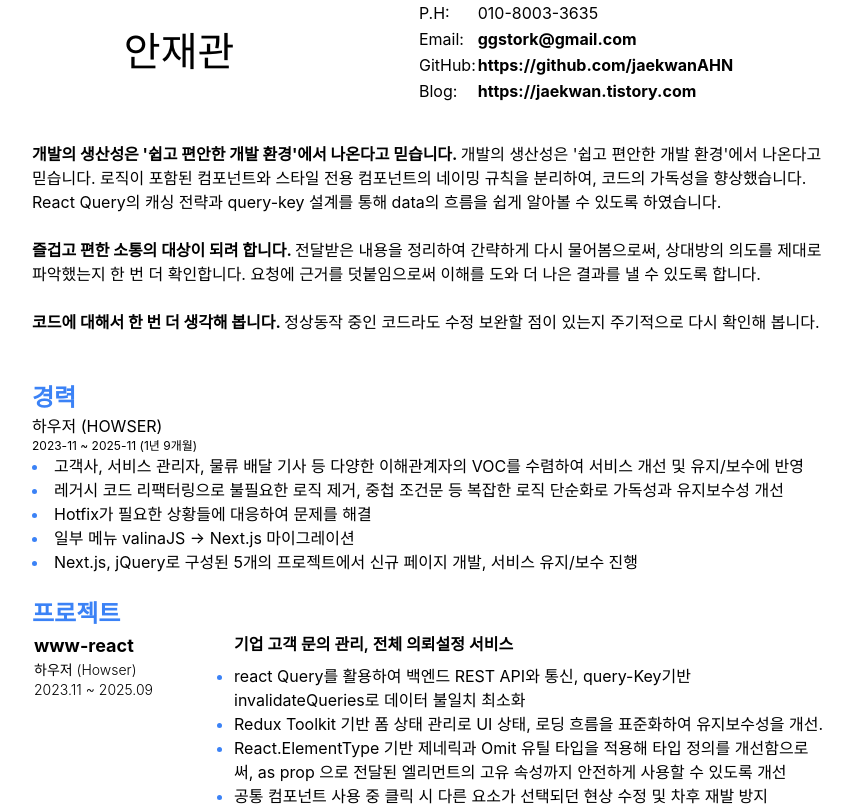
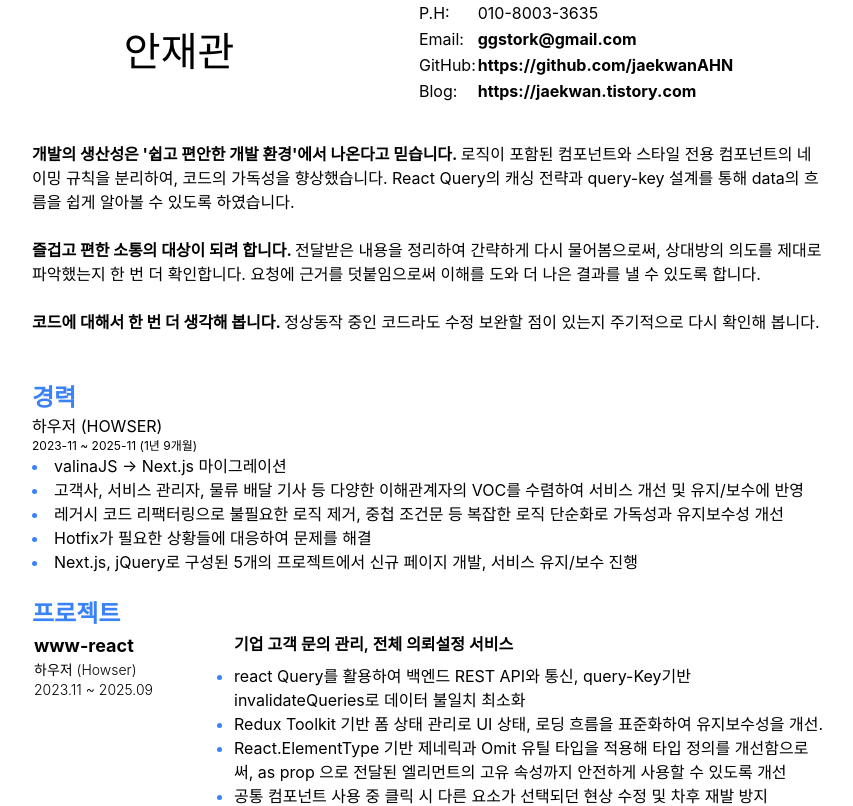
Before and after one commit to jaekwanAHN/resume, a Next.js app: page / in a window 1280 px wide. Shown: the top 806 px of the page, without its empty margins (211-1064 px from the left). Built offline with nearby package versions, Linux system fonts and the light colour scheme; a web font is replaced by a local one.

Commit message:
ENH: 내용수정

```diff
--- a/src/data/experiences.ts
+++ b/src/data/experiences.ts
@@ -3,10 +3,10 @@ export const experiences = [
     name: '하우저 (HOWSER)',
     date: '2023-11 ~ 2025-11',
     works: [
-      '고객사, 서비스 관리자, 물류 배달 기사 등 다양한 이해관계자의 VOC를 수렴하여 서비스 개선  및 유지/보수에 반영',
+      'valinaJS -> Next.js 마이그레이션',
+      '고객사, 서비스 관리자, 물류 배달 기사 등 다양한 이해관계자의 VOC를 수렴하여 서비스 개선 및 유지/보수에 반영',
       '레거시 코드 리팩터링으로 불필요한 로직 제거, 중첩 조건문 등 복잡한 로직 단순화로 가독성과 유지보수성 개선',
       'Hotfix가 필요한 상황들에 대응하여 문제를 해결',
-      '일부 메뉴 valinaJS -> Next.js 마이그레이션',
       'Next.js, jQuery로 구성된 5개의 프로젝트에서 신규 페이지 개발, 서비스 유지/보수 진행',
     ],
   },
--- a/src/data/introduce.ts
+++ b/src/data/introduce.ts
@@ -2,7 +2,6 @@ export const introduce = [
   {
     title: "개발의 생산성은 '쉽고 편안한 개발 환경'에서 나온다고 믿습니다. ",
     content:
-      "개발의 생산성은 '쉽고 편안한 개발 환경'에서 나온다고 믿습니다. " +
       '로직이 포함된 컴포넌트와 스타일 전용 컴포넌트의 네이밍 규칙을 분리하여, 코드의 가독성을 향상했습니다. ' +
       'React Query의 캐싱 전략과 query-key 설계를 통해 data의 흐름을 쉽게 알아볼 수 있도록 하였습니다.',
   },
```
